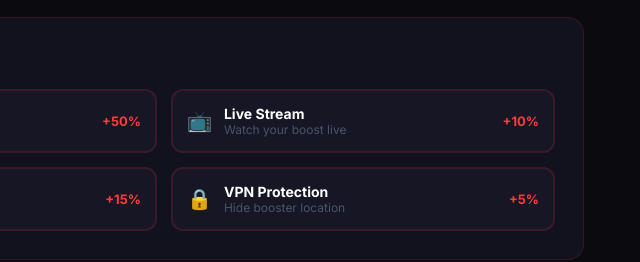
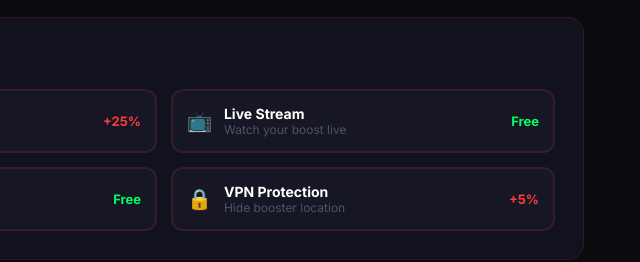
Before and after one commit to naviduplaygames-prog/naviapex, a plain HTML site: page website/boosting.html in a window 1280 px wide. Shown: the part 1199-1461 px from the top of the page, 280-920 px from the left. Drawn offline with Linux system fonts and the light colour scheme.

Commit message:
Update boost options: Express 25%, Live Stream free, Offline free, VPN 5%

```diff
--- a/website/boosting.html
+++ b/website/boosting.html
@@ -149,7 +149,7 @@
                   <div style="font-weight:700; font-size:14px;">Express Boost</div>
                   <div style="font-size:12px; color:var(--text-muted);">Priority queue, 2x speed</div>
                 </div>
-                <div style="margin-left:auto; color:var(--apex-red); font-weight:700; font-size:13px;">+50%</div>
+                <div style="margin-left:auto; color:var(--apex-red); font-weight:700; font-size:13px;">+25%</div>
               </div>
             </label>
             <label class="option-toggle" id="optStream">
@@ -160,7 +160,7 @@
                   <div style="font-weight:700; font-size:14px;">Live Stream</div>
                   <div style="font-size:12px; color:var(--text-muted);">Watch your boost live</div>
                 </div>
-                <div style="margin-left:auto; color:var(--apex-red); font-weight:700; font-size:13px;">+10%</div>
+                <div style="margin-left:auto; color:#00ff64; font-weight:700; font-size:13px;">Free</div>
               </div>
             </label>
             <label class="option-toggle" id="optOffline">
@@ -171,7 +171,7 @@
                   <div style="font-weight:700; font-size:14px;">Offline Mode</div>
                   <div style="font-size:12px; color:var(--text-muted);">Appear offline while boosting</div>
                 </div>
-                <div style="margin-left:auto; color:var(--apex-red); font-weight:700; font-size:13px;">+15%</div>
+                <div style="margin-left:auto; color:#00ff64; font-weight:700; font-size:13px;">Free</div>
               </div>
             </label>
             <label class="option-toggle" id="optVPN">
@@ -548,9 +548,9 @@ function setToRP(v) { selectedToRP = parseInt(v) || 0; renderRankButtons(); }
 function getAddonsMultiplier() {
   let mult = 1;
   if (document.querySelector('input[name="queue_type"]:checked')?.value === 'duo') mult += 0.5;
-  if (document.querySelector('#optExpress input')?.checked) mult += 0.5;
-  if (document.querySelector('#optStream input')?.checked) mult += 0.1;
-  if (document.querySelector('#optOffline input')?.checked) mult += 0.15;
+  if (document.querySelector('#optExpress input')?.checked) mult += 0.25;
+  // Live Stream is free
+  // Offline Mode is free
   if (document.querySelector('#optVPN input')?.checked) mult += 0.05;
   return mult;
 }
```
